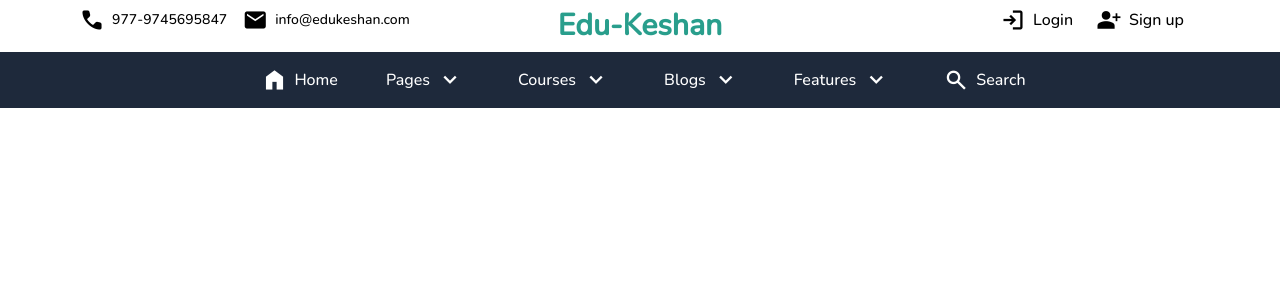
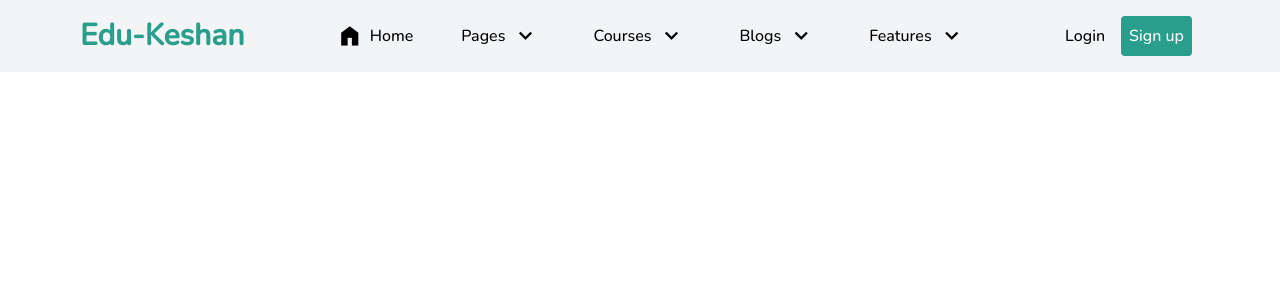
Before and after one commit to Kpokharel1122/Next-Frontend, a Next.js app: page / in a window 1280 px wide. Shown: the top 300 px of the page. Built offline with nearby package versions, Linux system fonts and the light colour scheme.

Commit message:
statechanged of navbar

```diff
--- a/pages/index.tsx
+++ b/pages/index.tsx
@@ -3,7 +3,7 @@
 import Link from "next/link";
 import { useState } from "react";
 const index = () => {
-  const [navbar, setNavbar] = useState<Number>(2);
+  const [navbar, setNavbar] = useState<Number>(1);
   return (
     <>
       {navbar === 1 && (
```
